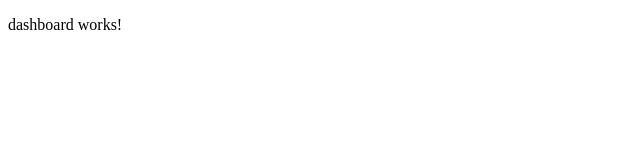
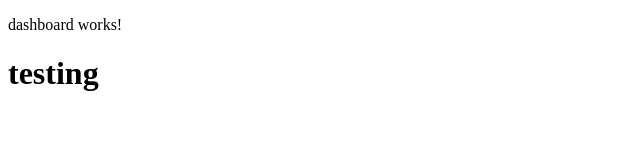
Before and after one commit to encryptz-ERP-Solutions/encryptzAccountzERP, an Angular app in the folder CoreModule/UI/Admin/encryptz.Admin/: page /dashboard in a window 1280 px wide. Shown: the top 160 px of the page, without its empty margins (0-640 px from the left). Built offline with nearby package versions, Linux system fonts and the light colour scheme.

Commit message:
testing from zayed

```diff
--- a/CoreModule/UI/Admin/encryptz.Admin/src/app/features/dashboard/dashboard.component.html
+++ b/CoreModule/UI/Admin/encryptz.Admin/src/app/features/dashboard/dashboard.component.html
@@ -1 +1,2 @@
 <p>dashboard works!</p>
+<h1>testing</h1>
```
